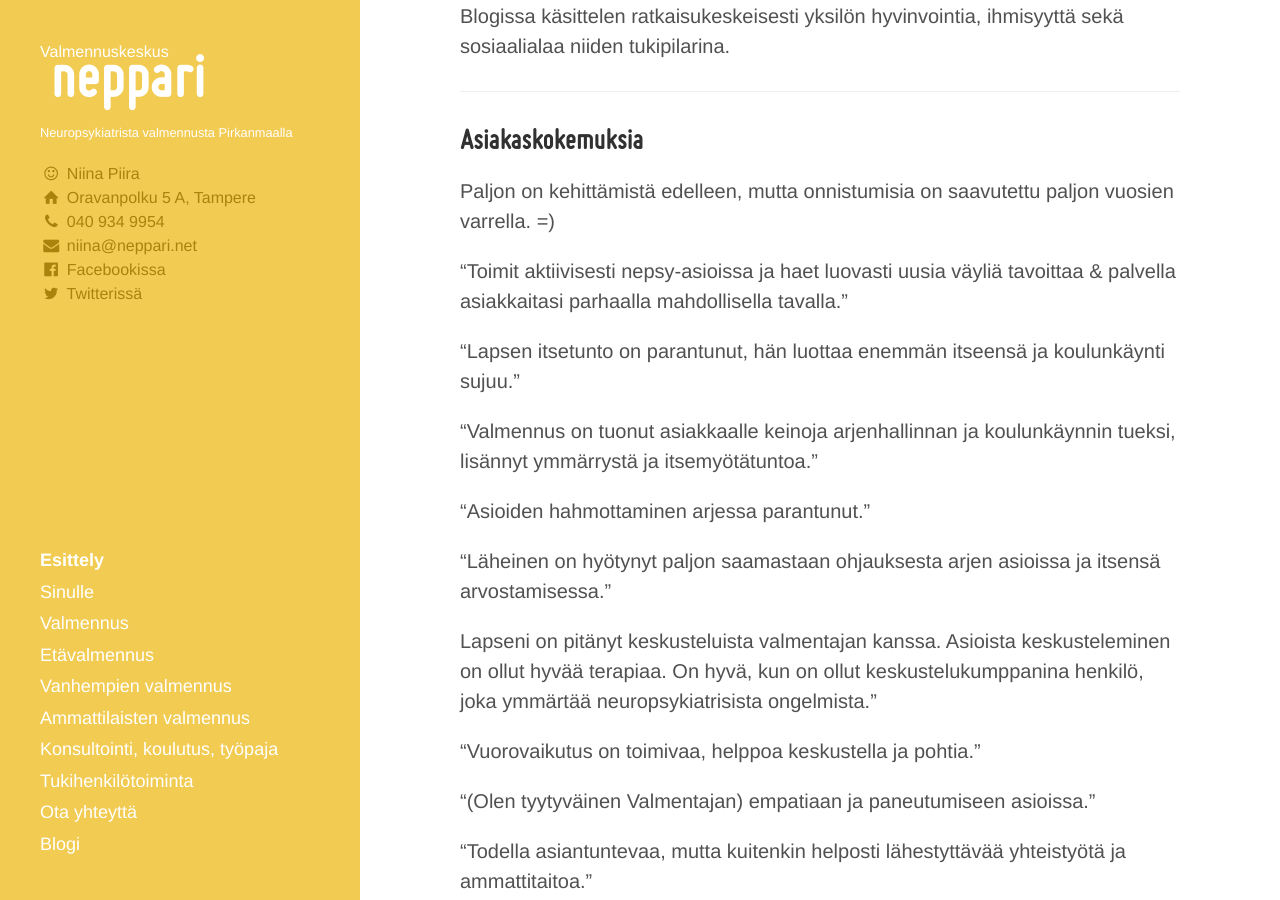
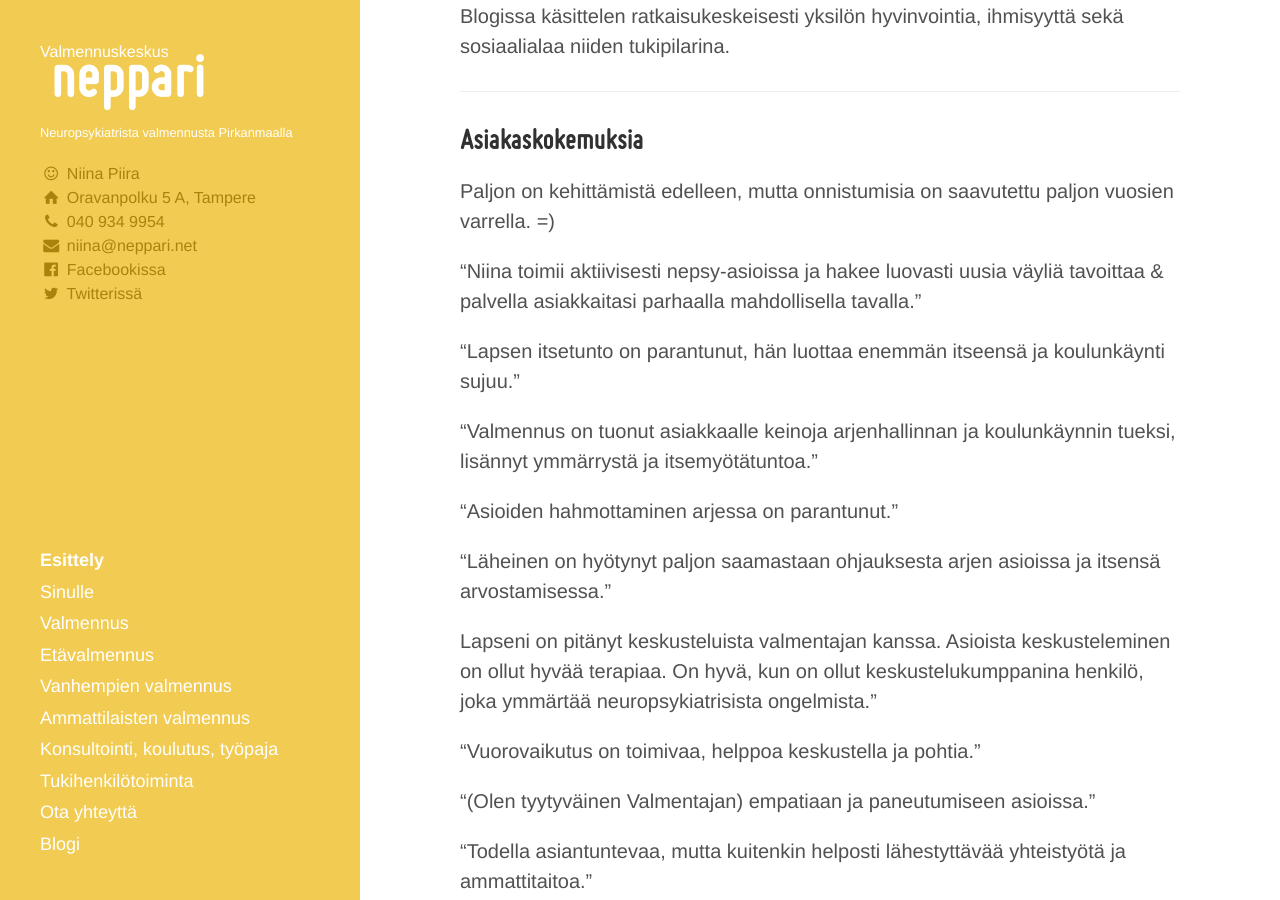
Before and after one commit to niinapiira/neppari.net, a Jekyll site: the page built from index.md, in a window 1280 px wide and 900 px high, scrolled down 1606 px. Built offline with Jekyll 4.4.1, drawn with Linux system fonts in a browser that asks for light colours.

Commit message:
Update index.md

```diff
--- a/index.md
+++ b/index.md
@@ -65,13 +65,13 @@ ___
 
 Paljon on kehittämistä edelleen, mutta onnistumisia on saavutettu paljon vuosien varrella. =)
 
-"Toimit aktiivisesti nepsy-asioissa ja haet luovasti uusia väyliä tavoittaa & palvella  asiakkaitasi parhaalla mahdollisella tavalla."
+"Niina toimii aktiivisesti nepsy-asioissa ja hakee luovasti uusia väyliä tavoittaa & palvella  asiakkaitasi parhaalla mahdollisella tavalla."
 
 "Lapsen itsetunto on parantunut, hän luottaa enemmän itseensä ja koulunkäynti sujuu."
 
 "Valmennus on tuonut asiakkaalle keinoja arjenhallinnan ja koulunkäynnin tueksi, lisännyt ymmärrystä ja itsemyötätuntoa."
 
-"Asioiden hahmottaminen arjessa parantunut."
+"Asioiden hahmottaminen arjessa on parantunut."
 
 "Läheinen on hyötynyt paljon saamastaan ohjauksesta arjen asioissa ja itsensä arvostamisessa."
 
```
